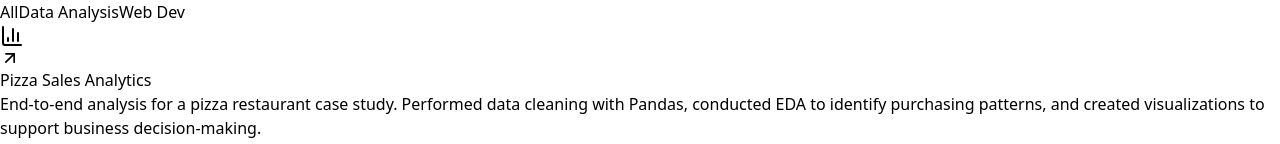
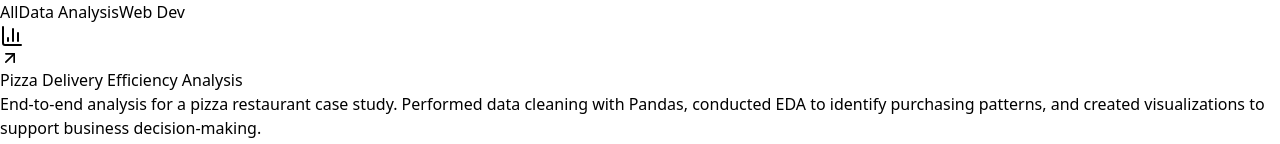
Before and after one commit to Muiz-Isman/PortofolioWebsite-Muiz, a React (Vite) app: page / in a window 1280 px wide. Shown: the part 650-794 px from the top of the page. Built offline with nearby package versions, Linux system fonts and the light colour scheme.

Commit message:
Update project data

```diff
--- a/src/App.jsx
+++ b/src/App.jsx
@@ -166,13 +166,13 @@ const App = () => {
   const projects = [
     {
       id: 1,
-      title: "Pizza Sales Analytics",
+      title: "Pizza Delivery Efficiency Analysis",
       category: "Data Analysis",
       description: "End-to-end analysis for a pizza restaurant case study. Performed data cleaning with Pandas, conducted EDA to identify purchasing patterns, and created visualizations to support business decision-making.",
       tags: ["Python", "Excel", "EDA", "Visualization"],
       focus: "Business Insights",
       icon: <BarChart3 size={24} />,
-      link: "#"
+      link: "https://github.com/Muiz-Isman/Pizza-Delivery-Efficiency-Analysis.git"
     },
     {
       id: 2,
```
